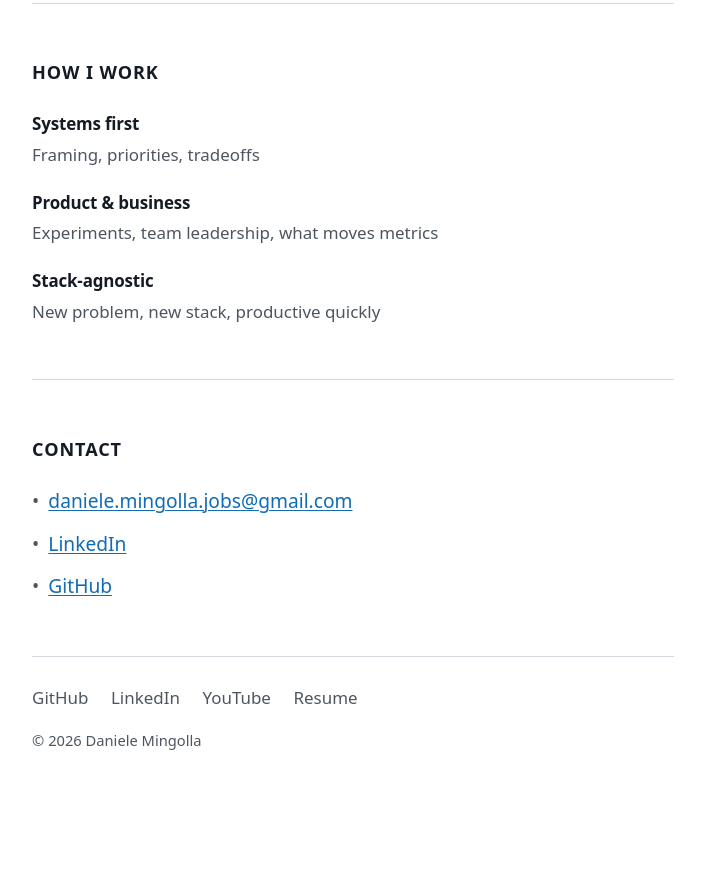
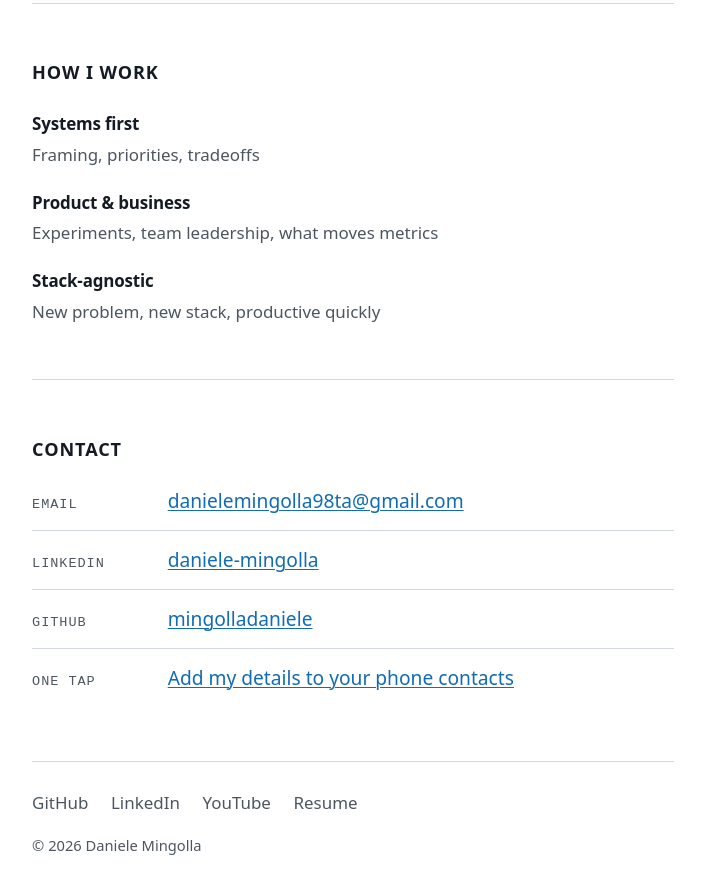
Before and after one commit to mingolladaniele/mingolladaniele.github.io, a website: page index.html in a window 1280 px wide. Shown: the part 1470-2364 px from the top of the page, without its empty margins (287-992 px from the left). Before the commit the page ends 2295 px from the top, so only its background shows below. Drawn offline with Linux system fonts and the light colour scheme.

Commit message:
feat: rework contact section with One tap vCard save row

```diff
--- a/css/style.css
+++ b/css/style.css
@@ -276,6 +276,47 @@ a:focus-visible {
   color: var(--color-ink-2);
 }
 
+/* Contact */
+.contact-rows {
+  margin: 0;
+  padding: 0;
+  list-style: none;
+}
+
+.contact-rows > li {
+  display: block;
+  padding: 0.75rem 0;
+  border-top: 1px solid var(--color-rule);
+}
+
+.contact-rows > li:first-child {
+  border-top: 0;
+  padding-top: 0;
+}
+
+.contact-kind {
+  display: block;
+  margin-bottom: 0.15rem;
+  font-family: var(--font-mono);
+  font-size: 0.75rem;
+  letter-spacing: 0.07em;
+  text-transform: uppercase;
+  color: var(--color-ink-2);
+}
+
+@media (min-width: 34rem) {
+  .contact-rows > li {
+    display: grid;
+    grid-template-columns: 6.5rem minmax(0, 1fr);
+    gap: 0.2rem 1rem;
+    align-items: baseline;
+  }
+
+  .contact-kind {
+    margin-bottom: 0;
+  }
+}
+
 /* Footer */
 .site-footer {
   margin-top: var(--space-section);
--- a/index.html
+++ b/index.html
@@ -154,12 +154,27 @@
 
       <section id="contact" aria-labelledby="contact-heading">
         <h2 id="contact-heading">Contact</h2>
-        <ul class="list-plain">
-          <li><a href="mailto:daniele.mingolla.jobs@gmail.com" data-umami-event="contact_email">daniele.mingolla.jobs@gmail.com</a></li>
-          <li><a href="https://linkedin.com/in/daniele-mingolla" target="_blank" rel="noopener noreferrer"
-              data-umami-event="contact_linkedin" data-umami-event-source="contact">LinkedIn</a></li>
-          <li><a href="https://github.com/mingolladaniele" target="_blank" rel="noopener noreferrer"
-              data-umami-event="social_github" data-umami-event-source="contact">GitHub</a></li>
+        <ul class="contact-rows">
+          <li>
+            <span class="contact-kind">Email</span>
+            <a href="mailto:danielemingolla98ta@gmail.com"
+              data-umami-event="contact_email">danielemingolla98ta@gmail.com</a>
+          </li>
+          <li>
+            <span class="contact-kind">LinkedIn</span>
+            <a href="https://linkedin.com/in/daniele-mingolla" target="_blank" rel="noopener noreferrer"
+              data-umami-event="contact_linkedin" data-umami-event-source="contact">daniele-mingolla</a>
+          </li>
+          <li>
+            <span class="contact-kind">GitHub</span>
+            <a href="https://github.com/mingolladaniele" target="_blank" rel="noopener noreferrer"
+              data-umami-event="social_github" data-umami-event-source="contact">mingolladaniele</a>
+          </li>
+          <li>
+            <span class="contact-kind">One tap</span>
+            <a href="./assets/contact/daniele-mingolla.vcf" data-umami-event="vcard_save">Add my details to your
+              phone contacts</a>
+          </li>
         </ul>
       </section>
     </main>
@@ -181,6 +196,21 @@
 
   <script>
     document.getElementById('year').textContent = new Date().getFullYear();
+
+    (() => {
+      const source = new URLSearchParams(location.search).get('src');
+      if (!source) return;
+      let attempts = 0;
+      const report = () => {
+        if (window.umami && window.umami.track) {
+          window.umami.track('qr_scan', { source });
+          return;
+        }
+        attempts += 1;
+        if (attempts < 20) setTimeout(report, 250);
+      };
+      report();
+    })();
   </script>
 </body>
 
--- a/robots.txt
+++ b/robots.txt
@@ -1,4 +1,6 @@
 User-agent: *
 Allow: /
+Disallow: /assets/contact/
+Disallow: /assets/cv/
 
 Sitemap: https://danielemingolla.com/sitemap.xml
```
Also changed, not shown: 1 other file.
